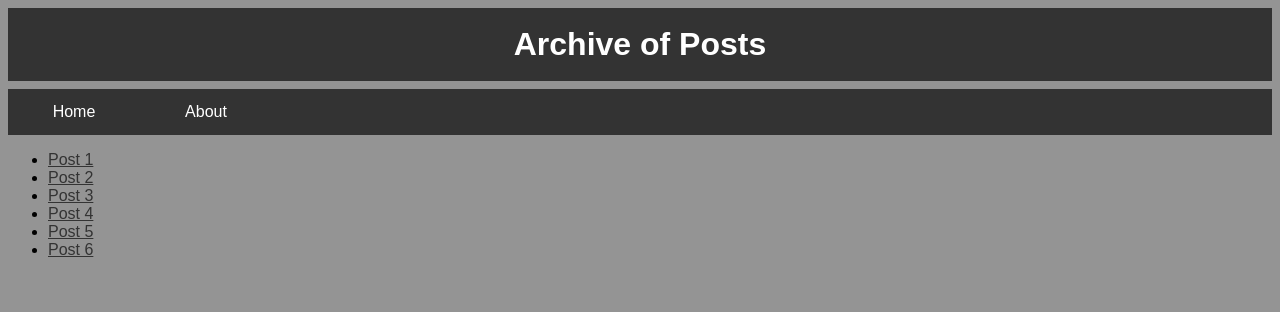
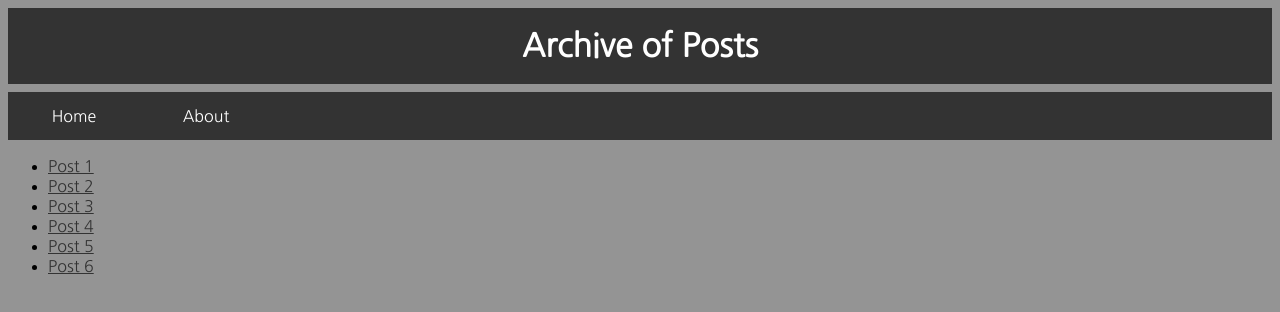
Before and after one commit to caydenwelter/fall-2021-blog, a plain HTML site: page archive.html in a window 1280 px wide. Drawn offline with Linux system fonts and the light colour scheme.

Commit message:
Add files via upload

```diff
--- a/archive.html
+++ b/archive.html
@@ -1,11 +1,15 @@
 <html>
     <head>
         <title>Archive - Fall 2021 Honors Blog</title>
+        <link rel="preconnect" href="https://fonts.googleapis.com">
+        <link rel="preconnect" href="https://fonts.gstatic.com" crossorigin>
+        <link href="https://fonts.googleapis.com/css2?family=Nanum+Gothic&family=Oxygen&display=swap" rel="stylesheet">
         <style>
             .heading{
                 text-align: center;
                 color:white;
                 background-color: #333;
+                font-family: 'Nanum Gothic', sans-serif;
             }
             .heading h1{
                 padding: 18px;
```
